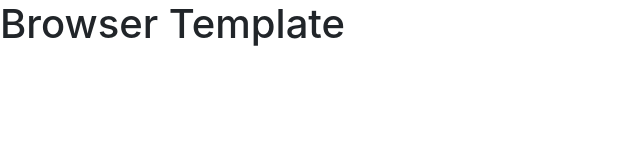
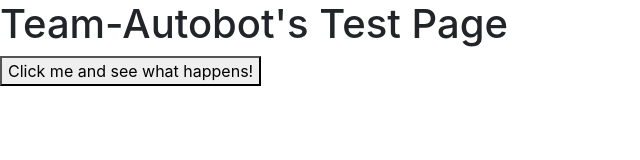
Before and after one commit to team-autobots/test-lab, a website built with webpack: page index.html in a window 1280 px wide. Shown: the whole page, without its empty margins (0-640 px from the left). Built offline with nearby package versions, Linux system fonts and the light colour scheme.

Commit message:
Created button
Plain button.

```diff
--- a/index.html
+++ b/index.html
@@ -12,6 +12,7 @@
       <script src="public/application.js" type="text/javascript" charset="utf-8" defer></script>
     </head>
     <body>
-      <h1>Browser Template</h1>
+      <h1>Team-Autobot's Test Page</h1>
+      <button id="get-book">Click me and see what happens!</button>
     </body>
 </html>
```
Also changed, not shown: README.md, 1 other file.
